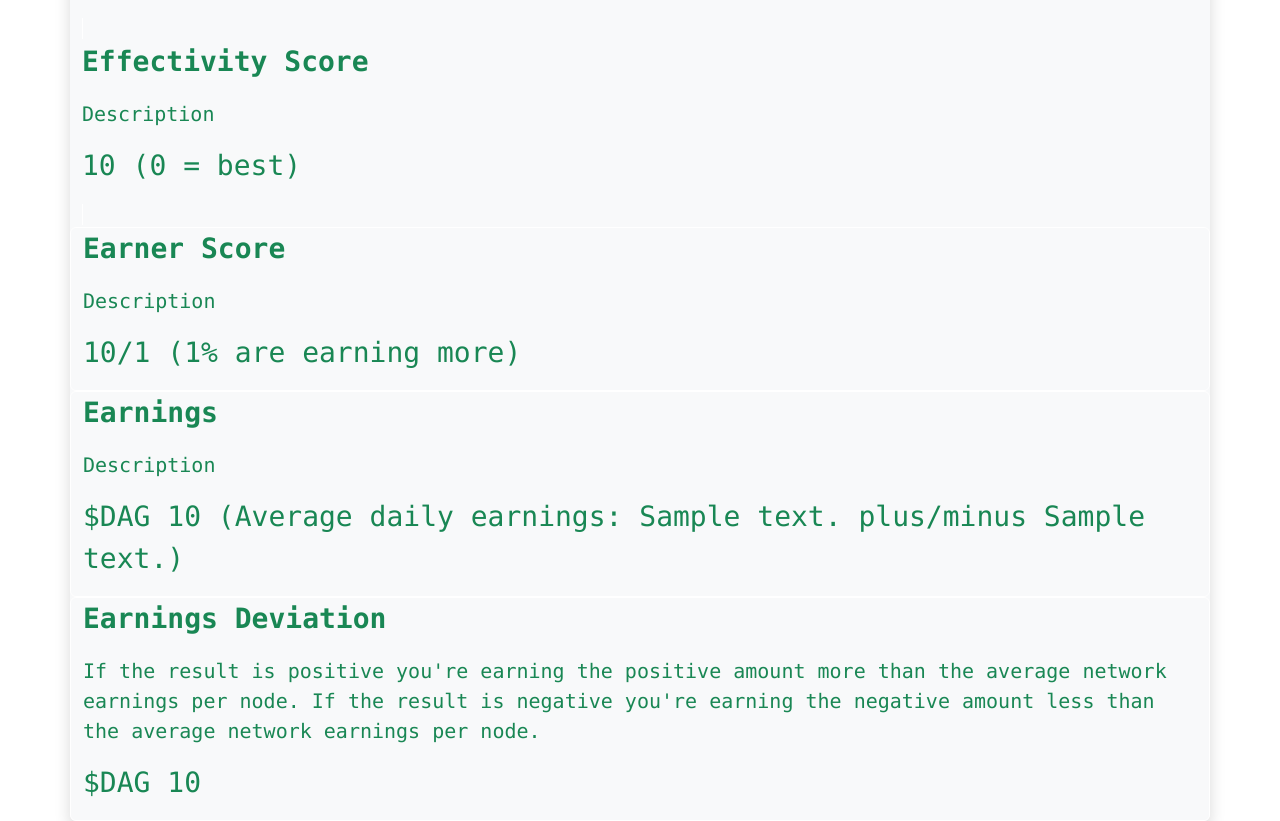
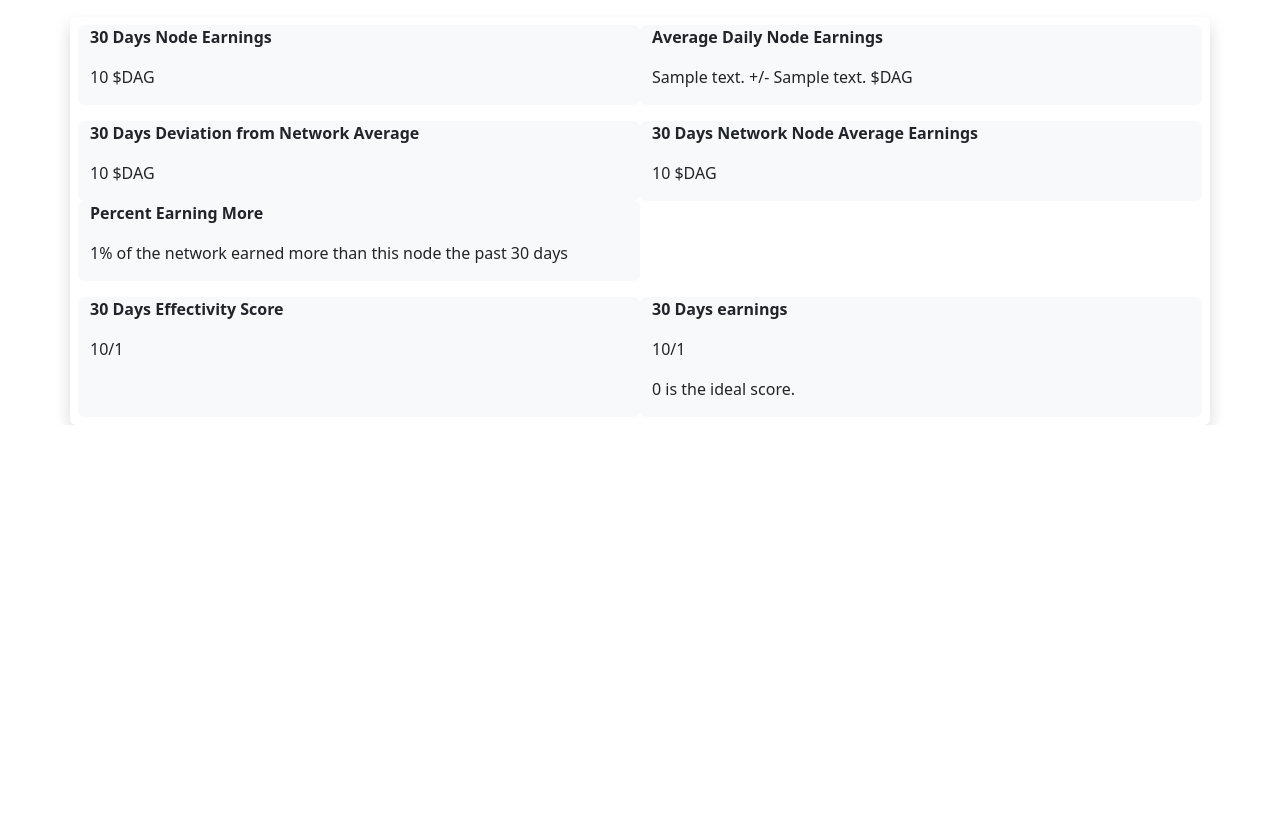
Before and after one commit to buzzgreyday/hgtp-node-discord-bot, a FastAPI app: template templates/index.html in a window 1280 px wide. Shown: the part 507-1328 px from the top of the page. After the commit the page ends 932 px from the top, so only its background shows below. Run offline with FastAPI, Linux system fonts and the light colour scheme; the template is opened without the code that fills it: most values are stand-ins (such as "Sample title", 1, 10 or a date in 2020); parts of the project's set-up code (start-up, migrations or seed data) failed here and were passed over.

Commit message:
Refactor index.html

```diff
--- a/assets/src/database/crud.py
+++ b/assets/src/database/crud.py
@@ -118,7 +118,7 @@ class CRUD:
                 await session.execute(
                     update(StatModel)
                     .where(StatModel.destinations == data.destinations)
-                    .values(**data.dict())
+                    .values(**stat_data)
                 )
                 await session.commit()
         return jsonable_encoder(stat_data)
@@ -178,10 +178,11 @@ class CRUD:
                                                "percent_earning_more": round(results.percent_earning_more, 2),
                                                "dag_address_sum": round(results.dag_address_sum, 2),
                                                "dag_address_sum_dev": round(results.dag_address_sum_dev, 2),
+                                               "dag_median_sum": round(results.dag_median_sum, 2),
                                                "dag_address_daily_sum_dev": round(results.dag_address_daily_sum_dev, 2),
                                                "dag_address_daily_mean": round(results.dag_address_daily_mean, 2),
                                                "dag_address_daily_std_dev": round(results.dag_daily_std_dev, 2),
-                                               # "usd_address_sum": results.usd_address_sum,
+                                               "usd_address_sum": results.usd_address_sum,
                                                "usd_address_daily_sum": results.usd_address_daily_sum,
                                                "plot_path": f"http://localhost:8000/static/{results.destinations}.jpg"})
         else:
--- a/assets/src/database/models.py
+++ b/assets/src/database/models.py
@@ -132,6 +132,7 @@ class StatModel(SQLBase):
     earner_score: Mapped[int]
     percent_earning_more: Mapped[float]
     dag_address_sum: Mapped[float]
+    dag_median_sum: Mapped[float]
     dag_address_sum_dev: Mapped[float]
     dag_address_daily_sum_dev: Mapped[float]
     dag_address_daily_mean: Mapped[float]
--- a/assets/src/schemas.py
+++ b/assets/src/schemas.py
@@ -278,6 +278,7 @@ class StatSchema(BaseModel):
     earner_score: int
     percent_earning_more: float
     dag_address_sum: float
+    dag_median_sum: float
     dag_address_sum_dev: float
     dag_address_daily_sum_dev: float
     dag_address_daily_mean: float
--- a/templates/index.html
+++ b/templates/index.html
@@ -10,53 +10,45 @@
 
 </head>
 <body>
-    <div class="shadow container mt-5 bg-light rounded text-success font-monospace">
-        <h1 class="text-center mb-5">Statistics for {{ dag_address }}</h1>
-        <img src="{{ plot_path }}" class="mx-auto d-block" alt="plot">
-        <p></p>
-        <p class="fs-2 fw-bolder">30 DAY STATS</p>
-        <span class="border rounded border-white">
-            <div class="fs-3 text-right row">
-                <p><b>Effectivity Score</b></p>
-                <div class="fs-5 text-right row">
-                    <p class="fw-lighter">Description</p>
+    <div class="shadow container-sm mt-5 p-3 bg-white rounded text-dark">
+        <h1 class="text-center mb-5 fw-bolder">{{ dag_address }}</h1>
+        <img src="{{ plot_path }}" class="mx-auto d-block rounded" alt="plot">
     </div>
-                <p>{{ effectivity_score }} (0 = best)</p>
+    <div class="shadow container-sm mt-5 bg-white rounded text-dark">
+        <div class="row p-2">
+            <div class="col-md-6 rounded bg-light">
+                <p class="fs-6 fw-bold">30 Days Node Earnings</p>
+                <p class="fs-6 fw-light">{{ dag_address_sum }} $DAG</p>
             </div>
-        </span>
-        <div class="row">
-            <span class="border rounded border-white">
-                <div class="fs-3 text-right row">
-                    <p><b>Earner Score</b></p>
-                    <div class="fs-5 text-right row">
-                        <p class="fw-lighter">Description</p>
+            <div class="col-md-6 rounded bg-light">
+                <p class="fs-6 fw-bold">Average Daily Node Earnings</p>
+                <p class="fs-6 fw-light">{{ dag_address_daily_mean }} +/- {{ dag_address_daily_std_dev }} $DAG</p>
             </div>
-                    <p>{{ earner_score }}/{{ count }} ({{ percent_earning_more }}% are earning more)</p>
         </div>
-            </span>
+        <div class="row p-2">
+            <div class="col-md-6 rounded bg-light">
+                <p class="fs-6 fw-bold">30 Days Deviation from Network Average</p>
+                <p class="fs-6 fw-light">{{ dag_address_sum_dev }} $DAG</p>
             </div>
-
-        <div class="row">
-            <span class="border rounded border-white">
-                <div class="fs-3 text-right row">
-                    <p><b>Earnings</b></p>
-                    <div class="fs-5 text-right row">
-                        <p class="fw-lighter">Description</p>
+            <div class="col-md-6 rounded bg-light">
+                <p class="fs-6 fw-bold">30 Days Network Node Average Earnings</p>
+                <p class="fs-6 fw-light">{{ dag_median_sum }} $DAG</p>
             </div>
-                    <p>$DAG {{ dag_address_sum }} (Average daily earnings: {{ dag_address_daily_mean }} plus/minus {{ dag_address_daily_std_dev }})</p>
+            <div class="col-md-6 rounded bg-light">
+                <p class="fs-6 fw-bold">Percent Earning More </p>
+                <p class="fs-6 fw-light">{{ percent_earning_more }}% of the network earned more than this node the past 30 days</p>
             </div>
-            </span>
         </div>
-        <div class="row">
-            <span class="border rounded border-white">
-                <div class="fs-3 text-right row">
-                    <p><b>Earnings Deviation</b></p>
-                    <div class="fs-5 text-right row">
-                        <p class="fw-lighter">If the result is positive you're earning the positive amount more than the average network earnings per node. If the result is negative you're earning the negative amount less than the average network earnings per node. </p>
+        <div class="row p-2">
+            <div class="col-md-6 rounded bg-light">
+                <p class="fs-6 fw-bold">30 Days Effectivity Score</p>
+                <p class="fs-6 fw-light">{{ effectivity_score }}/{{ count }}</p>
             </div>
-                    <p>$DAG {{ dag_address_sum_dev }}</p>
+            <div class="col-md-6 rounded bg-light">
+                <p class="fs-6 fw-bold">30 Days earnings</p>
+                <p class="fs-6 fw-light">{{ earner_score }}/{{ count }}</p>
+                <p class="fw-lighter">0 is the ideal score.</p>
             </div>
-            </span>
         </div>
     </div>
 </body>
```
Also changed, not shown: assets/src/stats.py (+4 -8 lines). Lines whose indentation alone changed are shown as unchanged.
